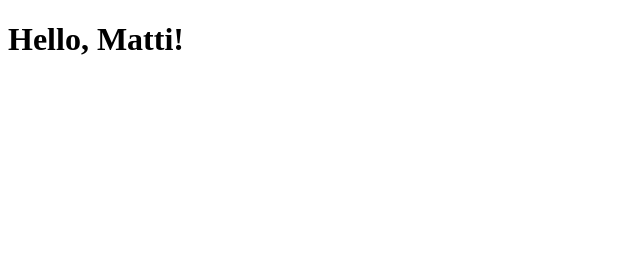
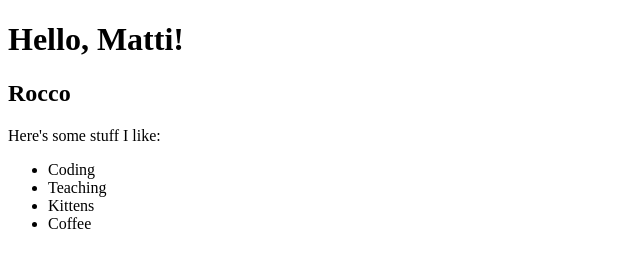
Before and after one commit to gbc19-imm/team-testing-project, a plain HTML site: page index.html in a window 1280 px wide. Shown: the whole page, without its empty margins (0-640 px from the left). Drawn offline with Linux system fonts and the light colour scheme.

Commit message:
Added a brief bio

```diff
--- a/index.html
+++ b/index.html
@@ -9,7 +9,14 @@
 <body>
     <h1>Hello, Matti!</h1>
     <div id="rocco">
-
+        <h2>Rocco</h2>
+        <p>Here's some stuff I like:</p>
+        <ul>
+            <li>Coding</li>
+            <li>Teaching</li>
+            <li>Kittens</li>
+            <li>Coffee</li>
+        </ul>
     </div>
     <div id="matti">
 
```
